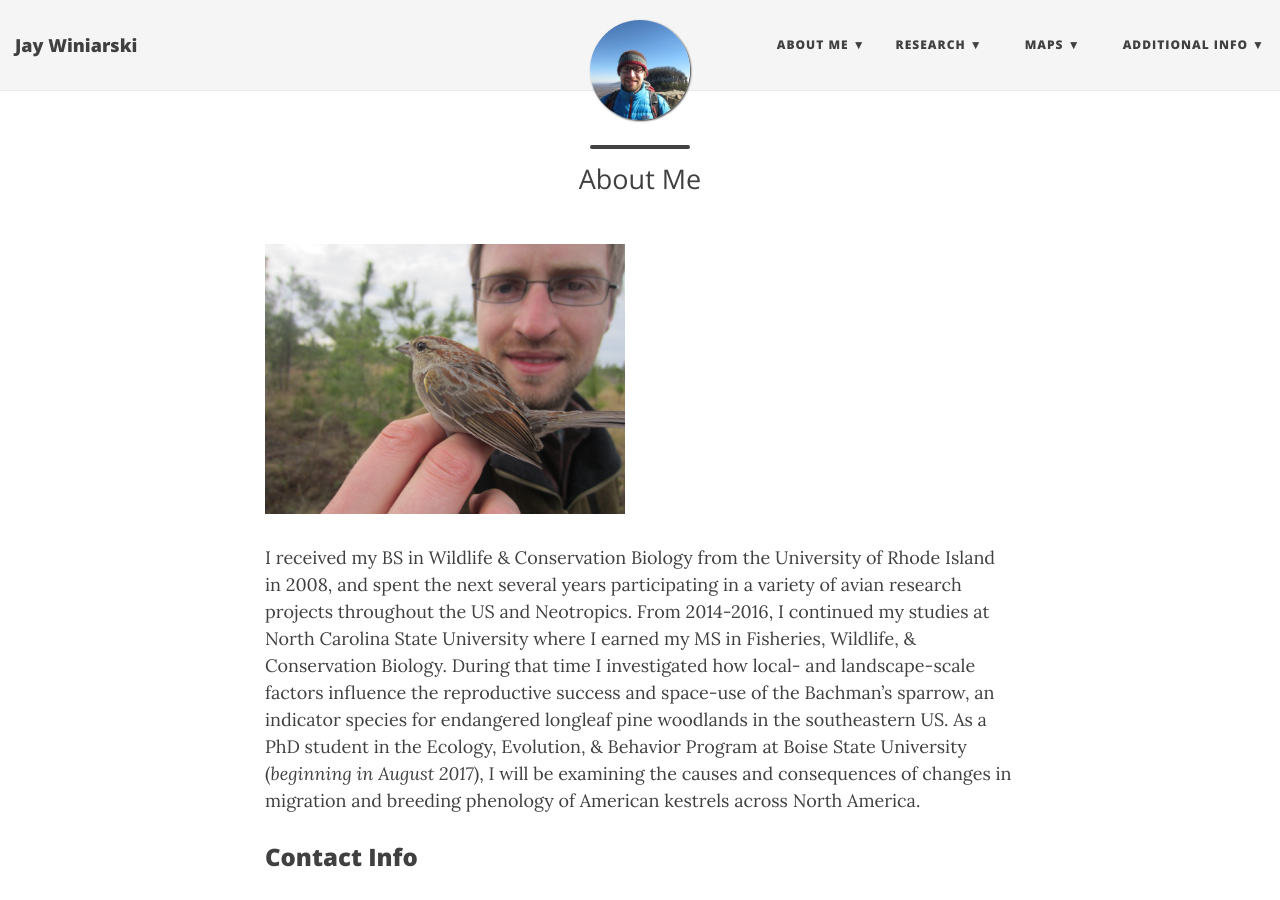
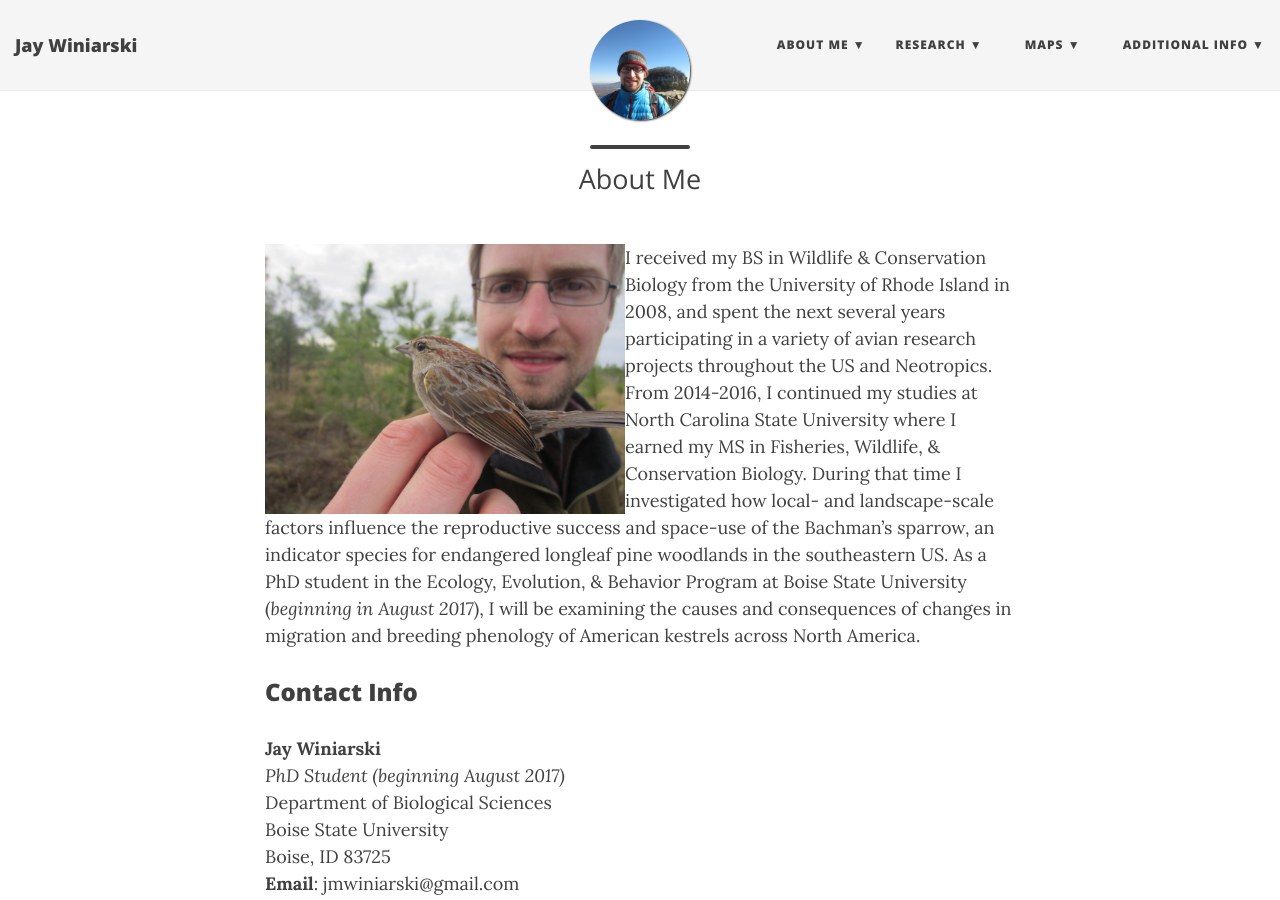
Before and after one commit to jaymwin/jaymwin.github.io, a Jekyll site: the page built from aboutme.md, in a window 1280 px wide and 900 px high. Built offline with Jekyll 4.4.1, drawn with Linux system fonts in a browser that asks for light colours; nearby versions of some CDN libraries.

Commit message:
Update aboutme.md

```diff
--- a/aboutme.md
+++ b/aboutme.md
@@ -4,7 +4,7 @@ title: ""
 subtitle: "About Me"
 ---
 
-<img align="center" src="/img/jay_photo_2.jpg" width="360">
+<img align="left" src="/img/jay_photo_2.jpg" width="360">
 
 I received my BS in Wildlife & Conservation Biology from the University of Rhode Island in 2008, and spent the next several years participating in a variety of avian research projects throughout the US and Neotropics. From 2014-2016, I continued my studies at North Carolina State University where I earned my MS in Fisheries, Wildlife, & Conservation Biology. During that time I investigated how local- and landscape-scale factors influence the reproductive success and space-use of the Bachman’s sparrow, an indicator species for endangered longleaf pine woodlands in the southeastern US. As a PhD student in the Ecology, Evolution, & Behavior Program at Boise State University (*beginning in August 2017*), I will be examining the causes and consequences of changes in migration and breeding phenology of American kestrels across North America.
 
```
